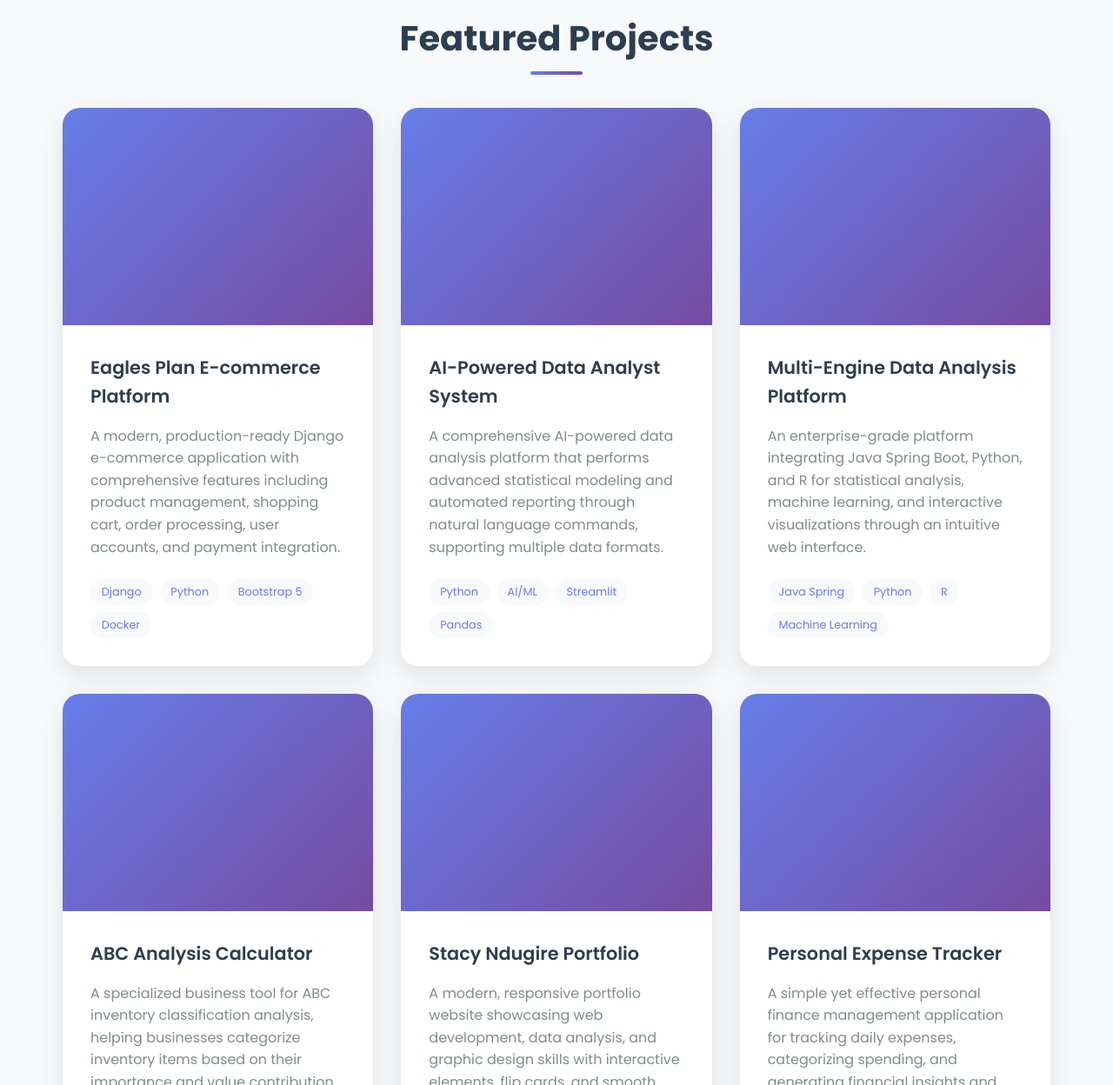
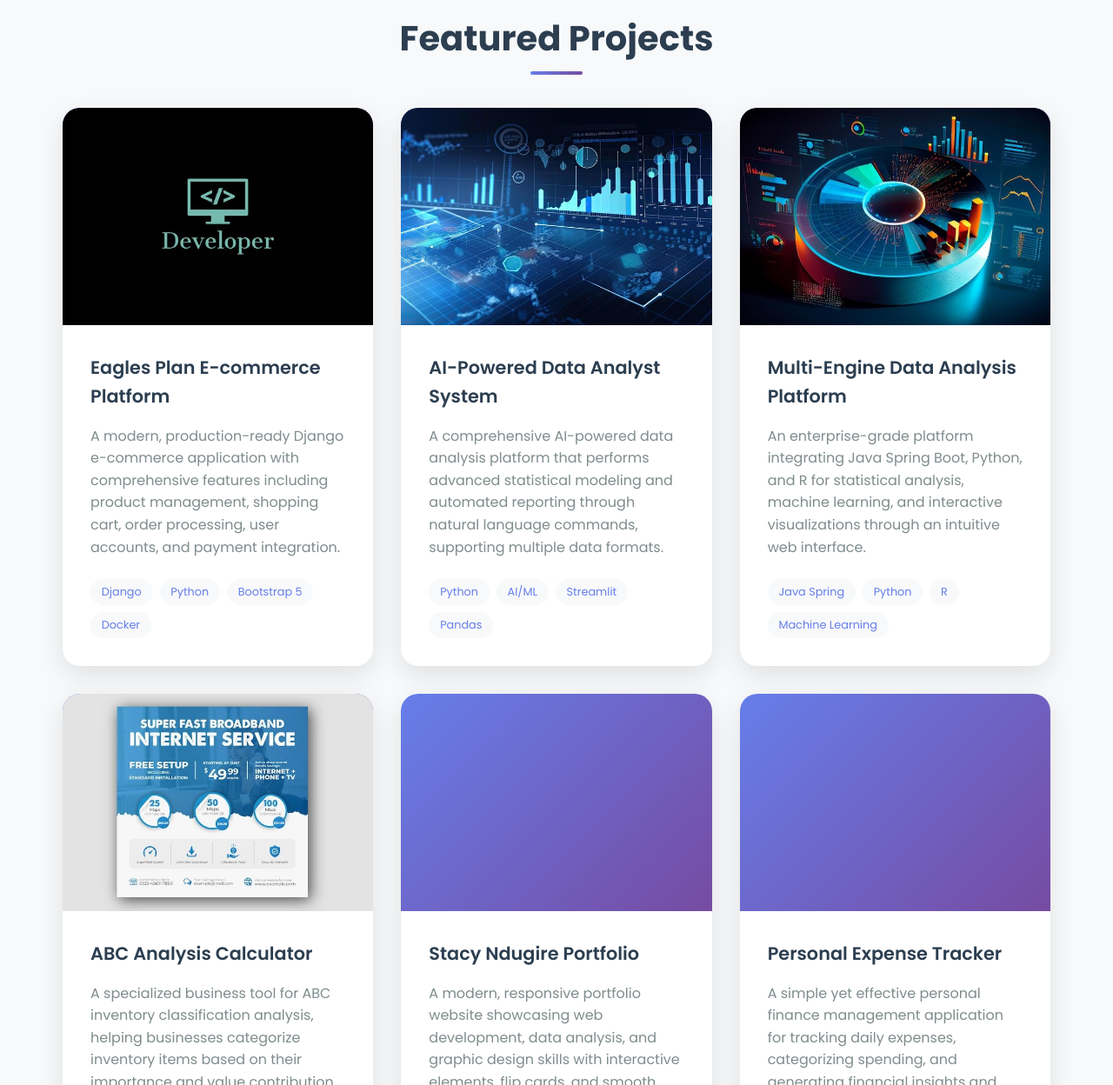
Before and after one commit to wanjikubrians-khim/Portfolio, a plain HTML site: page index.html in a window 1280 px wide. Shown: the part 7040-8288 px from the top of the page at 87% size. Drawn offline with Linux system fonts and the light colour scheme.

Commit message:
Final improvements: Added project images to all portfolio cards for better visual presentation

```diff
--- a/index.html
+++ b/index.html
@@ -440,6 +440,7 @@
             <div class="projects-grid">
                 <div class="project-card">
                     <div class="project-image">
+                        <img src="Coding Wallpaper.jfif" alt="Eagles Plan E-commerce" style="width: 100%; height: 100%; object-fit: cover;">
                         <div class="project-overlay">
                             <div class="project-links">
                                 <a href="https://eagles-plan-ltd.vercel.app" class="project-link" target="_blank"><i class="fas fa-external-link-alt"></i></a>
@@ -461,6 +462,7 @@
 
                 <div class="project-card">
                     <div class="project-image">
+                        <img src="project 1.jfif" alt="AI Data Analyst" style="width: 100%; height: 100%; object-fit: cover;">
                         <div class="project-overlay">
                             <div class="project-links">
                                 <a href="#" class="project-link" target="_blank"><i class="fas fa-external-link-alt"></i></a>
@@ -482,6 +484,7 @@
 
                 <div class="project-card">
                     <div class="project-image">
+                        <img src="project 2.jfif" alt="Multi-Engine Platform" style="width: 100%; height: 100%; object-fit: cover;">
                         <div class="project-overlay">
                             <div class="project-links">
                                 <a href="#" class="project-link" target="_blank"><i class="fas fa-external-link-alt"></i></a>
@@ -503,6 +506,7 @@
 
                 <div class="project-card">
                     <div class="project-image">
+                        <img src="wifi.jfif" alt="ABC Calculator" style="width: 100%; height: 100%; object-fit: cover;">
                         <div class="project-overlay">
                             <div class="project-links">
                                 <a href="https://abc-calculator.vercel.app" class="project-link" target="_blank"><i class="fas fa-external-link-alt"></i></a>
```
